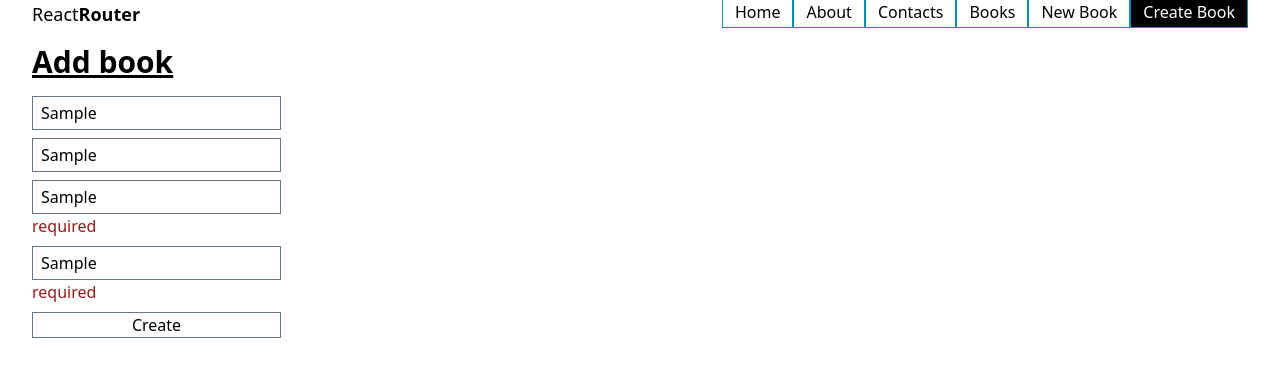
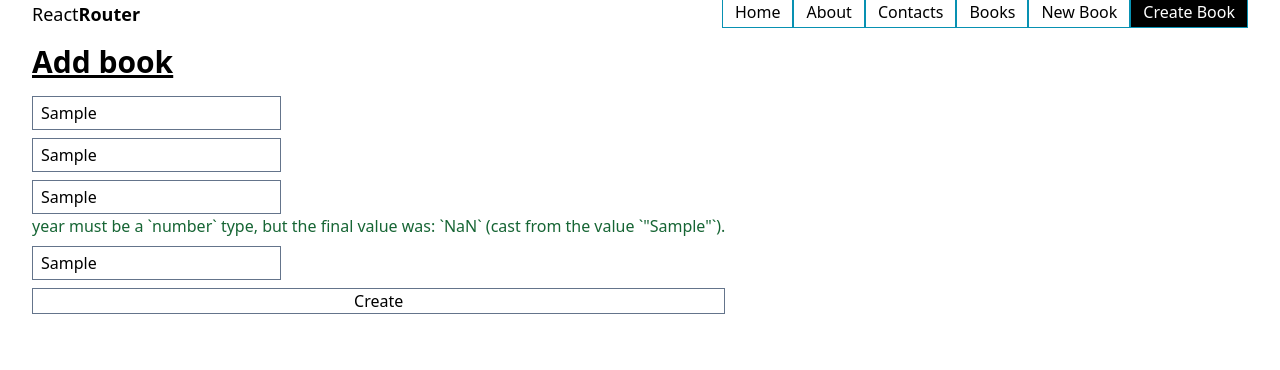
Before and after one commit to MariusAskelovic/10_react_router_tailwind, a React (Vite) app: page /add-book in a window 1280 px wide. Both pictures are taken after typing "Sample", "Sample", "Sample", "Sample" into the empty fields and a click on the button "Create". Shown: the top 370 px of the page. Built offline with nearby package versions, Linux system fonts and the light colour scheme.

Commit message:
validation fully working

```diff
--- a/src/pages/AddBookPage.jsx
+++ b/src/pages/AddBookPage.jsx
@@ -12,8 +12,11 @@ export default function AddBookPage() {
     validationSchema: Yup.object({
       title: Yup.string().required('required').max(15, 'requires 15 symbols'),
       author: Yup.string().required('required').max(15, 'requires 15 symbols'),
-      year: Yup.string().min(1).max(20).required('required'),
-      genre: Yup.string().required('required').max(15, 'requires 15 symbols'),
+      year: Yup.number()
+        .min(1000, 'enter year between 1000 and 2024')
+        .max(2024, 'enter year between 1000 and 2024')
+        .required('required'),
+      genre: Yup.string().required('required'),
     }),
     onSubmit: (values) => {
       console.log(values);
@@ -25,6 +28,7 @@ export default function AddBookPage() {
       <h1 className="text-3xl font-bold underline pb-4">Add book</h1>
 
       <form className="grid gap-2 justify-start" onSubmit={formik.handleSubmit}>
+        {/* title */}
         <div>
           <input
             onChange={formik.handleChange}
@@ -33,11 +37,13 @@ export default function AddBookPage() {
             className="block py-1 px-2 border border-slate-500"
             type="text"
             placeholder="title"
+            onBlur={formik.handleBlur}
           />
-          {formik.errors.title ? (
-            <p className="text-red-800">{formik.errors.title}</p>
+          {formik.touched.title && formik.errors.title ? (
+            <p className="text-amber-400">{formik.errors.title}</p>
           ) : null}
         </div>
+        {/* author */}
         <div>
           <input
             onChange={formik.handleChange}
@@ -46,29 +52,40 @@ export default function AddBookPage() {
             className="block py-1 px-2 border border-slate-500"
             type="text"
             placeholder="author"
+            onBlur={formik.handleBlur}
           />
-          {formik.errors.author ? (
-            <p className="text-red-800">{formik.errors.author}</p>
+          {formik.touched.author && formik.errors.author ? (
+            <p className="text-blue-800">{formik.errors.author}</p>
           ) : null}
         </div>
+        {/* year */}
         <div>
           <input
             className="block py-1 px-2 border border-slate-500"
             type="text"
             placeholder="year"
+            onBlur={formik.handleBlur}
+            onChange={formik.handleChange}
+            value={formik.values.year}
+            id="year"
           />
-          {formik.errors.year ? (
-            <p className="text-red-800">{formik.errors.year}</p>
+          {formik.touched.year && formik.errors.year ? (
+            <p className="text-green-800">{formik.errors.year}</p>
           ) : null}
         </div>
+        {/* genre */}
         <div>
           <input
             className="block py-1 px-2 border border-slate-500"
             type="text"
             placeholder="genre"
+            onBlur={formik.handleBlur}
+            onChange={formik.handleChange}
+            value={formik.values.genre}
+            id="genre"
           />
-          {formik.errors.genre ? (
-            <p className="text-red-800">{formik.errors.genre}</p>
+          {formik.touched.genre && formik.errors.genre ? (
+            <p className="text-red-400">{formik.errors.genre}</p>
           ) : null}
         </div>
         {/* <div>
```
